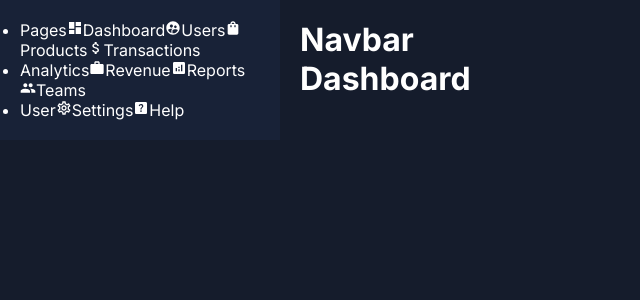
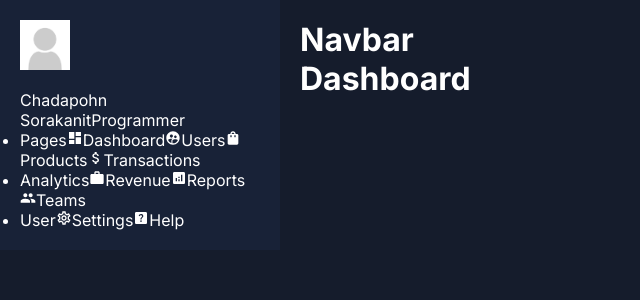
Before and after one commit to potatodevsr/nextadmin-project, a Next.js app: page /dashboard in a window 1280 px wide. Shown: the top 300 px of the page, without its empty margins (0-640 px from the left). Built offline with nearby package versions, Linux system fonts and the light colour scheme.

Commit message:
upd Next.js Sidebar Design

```diff
--- a/app/ui/dashboard/sidebar/sidebar.jsx
+++ b/app/ui/dashboard/sidebar/sidebar.jsx
@@ -1,5 +1,6 @@
 import MenuLink from "./menuLink/menuLink";
 import styles from "./sidebar.module.css"
+import Image from "next/image";
 import {
     MdDashboard,
     MdSupervisedUserCircle,
@@ -83,6 +84,13 @@ const menuItems = [
 const Sidebar = () => {
     return (
         <div className={styles.container}>
+            <div className={styles.user}>
+                <Image src="/noavatar.png" alt="" width="50" height="50" />
+            </div>
+            <div className={styles.userDetail}>
+                <span className={styles.username}>Chadapohn Sorakanit</span>
+                <span className={styles.userTitle}>Programmer</span>
+            </div>
             <ul>
                 {/* วนลูปแสดงเมนูหลักแต่ละรายการจาก menuItems */}
                 {menuItems.map((cat) => (
@@ -104,5 +112,4 @@ const Sidebar = () => {
 }
 
 
-
 export default Sidebar
--- a/app/ui/dashboard/sidebar/sidebar.module.css
+++ b/app/ui/dashboard/sidebar/sidebar.module.css
@@ -0,0 +1,11 @@
+.container {
+    position: sticky;
+    top: 40px;
+}
+
+.user {
+    display: flex;
+    align-items: center;
+    gap: 20px;
+    margin-bottom: 20px;
+}
```
Also changed, not shown: app/ui/dashboard/sidebar/menuLink/menuLink.module.css (+11 -0 lines).
